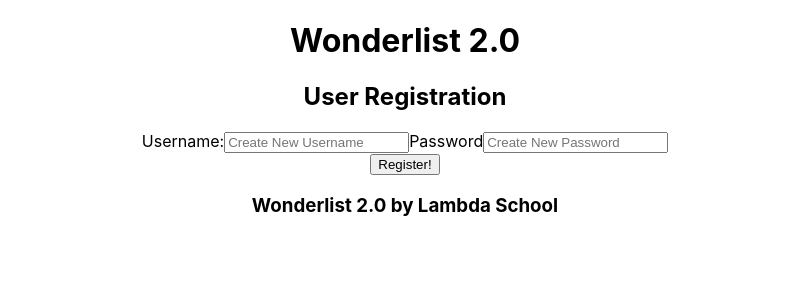
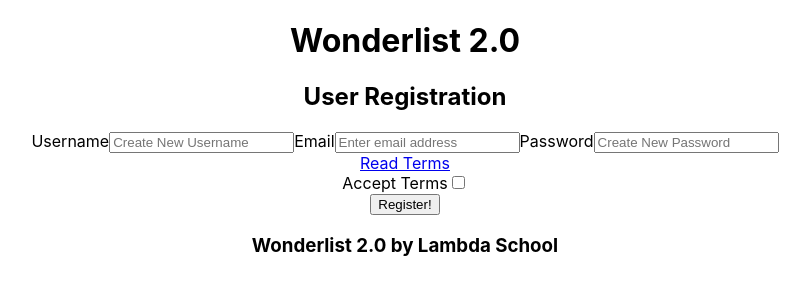
Before and after one commit to buildweek-wunderlist/frontend, a React (Create React App) app: page /register in a window 1280 px wide. Shown: the top 300 px of the page, without its empty margins (235-1045 px from the left). Built offline with nearby package versions, Linux system fonts and the light colour scheme.

Commit message:
added form fields. debugging validation

```diff
--- a/src/App.js
+++ b/src/App.js
@@ -19,11 +19,15 @@
 const initialFormValues = {
   username: '',
   password: '',
+  email: '',
+  terms: false
 }
 
 const initialFormErrors = {
   username: '',
   password: '',
+  email: '',
+  terms: ''
 }
 
 
@@ -103,7 +107,7 @@
       {/*-----------Logon page-------------*/}
       <Route exact path="/">
         <Logon user={user} inputUser={inputUser} login={login} />
-        <p>If you are not registed, please hit the button for registration:</p>
+        <p>If you are not registered, please hit the button for registration:</p>
         <Link to={"/register"}>
           <button>Register</button>
         </Link>
--- a/src/components/Register.jsx
+++ b/src/components/Register.jsx
@@ -22,7 +22,7 @@
     const changeHandler = (e) => {
         e.persist(e)
         const name = e.target.name
-        const value = e.target.value
+        let value = e.target.value === 'checkbox' ? e.target.checked : e.target.value
         update(name, value)
     }
 
@@ -39,7 +39,7 @@
                 <h2>User Registration</h2>
 
                 <label htmlFor='username'>
-                    Username:
+                    Username
                     <input
                         type='text'
                         name='username'
@@ -48,6 +48,18 @@
                         onChange={changeHandler}
                     />
                 </label>
+
+                <label htmlFor='email'>
+                    Email
+                    <input
+                        type='text'
+                        name='email'
+                        placeholder='Enter email address'
+                        value={values.email}
+                        onChange={changeHandler}
+                    />
+                </label>
+
 
                 <label htmlFor='password'>
                     Password
@@ -59,9 +71,27 @@
                         onChange={changeHandler}
                     />
                 </label>
+
+                <div className='terms-link'>
+                    <a href='termsLink'>Read Terms</a>
+                </div>
+
+                <label htmlFor='terms'>
+                    Accept Terms
+                    <input
+                        type='checkbox'
+                        name='terms'
+                        checked={values.terms}
+                        onChange={changeHandler}
+                    />
+                </label>
+
+
                 <div className='errors'>
                     <div>{errors.username}</div>
+                    <div>{errors.email}</div>
                     <div>{errors.password}</div>
+                    <div>{errors.terms}</div>
                 </div>
 
                 <button>Register!</button>
--- a/src/components/formValidation/registerSchema.jsx
+++ b/src/components/formValidation/registerSchema.jsx
@@ -10,7 +10,15 @@
     password: yup
         .string()
         .min(8, 'Must be at least 8 characters')
-        .required('Password creating is required')
+        .required('Password creating is required'),
+    email: yup
+        .string()
+        .email('Must be a valid email address.')
+        .required('Email is required'),
+    terms: yup
+        .boolean()
+        .oneOf([true], 'Must accept terms of service')
+
 })
 
 export default registerSchema;
```
